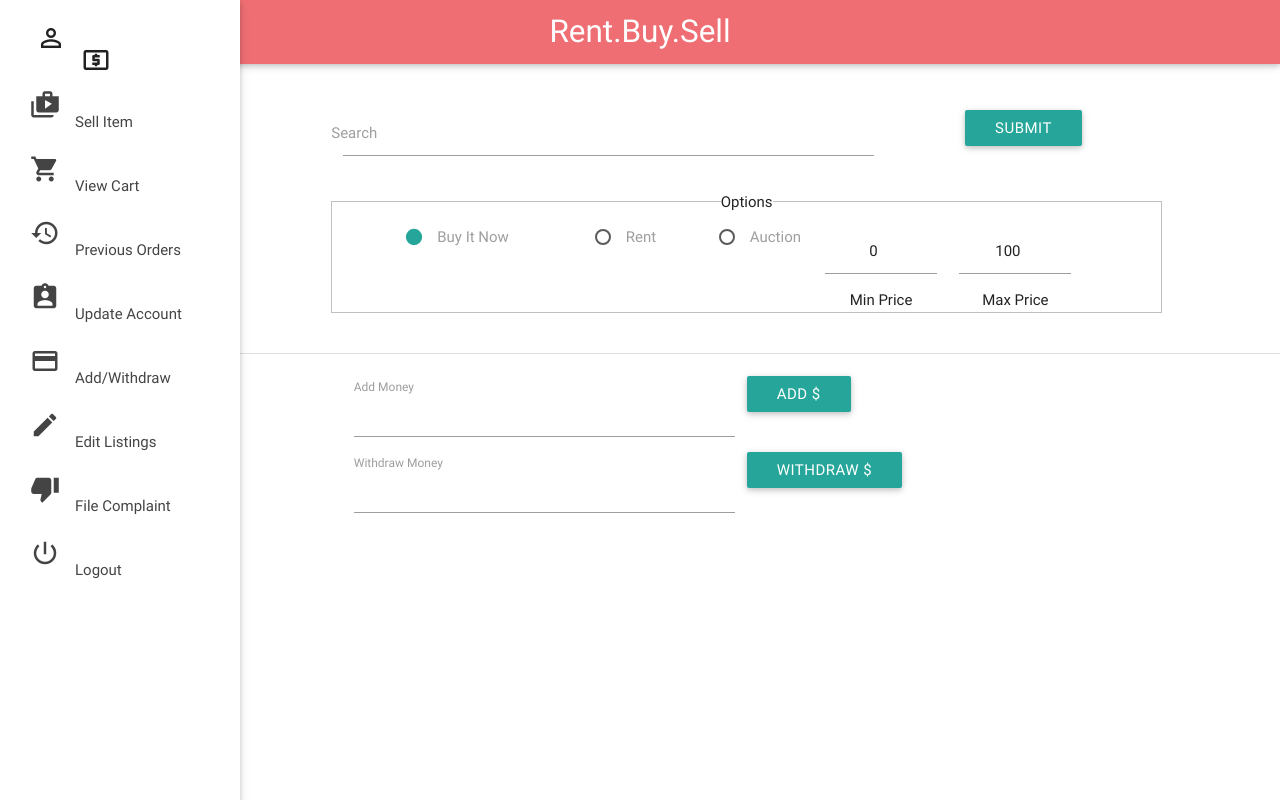
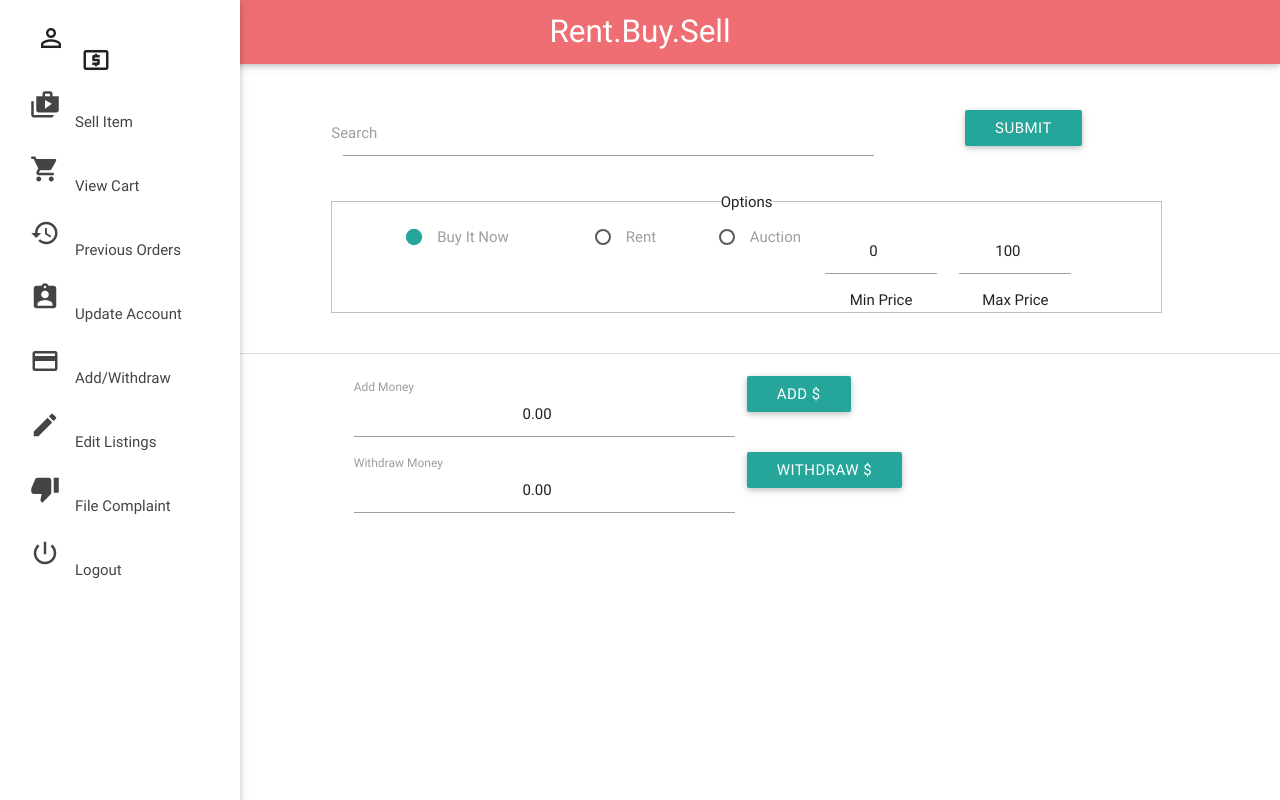
Before and after one commit to s1cyan/rent-buy-sell322, a Django app: template rbs_app/rbs_application/templates/add-withdraw.html in a window 1280 px wide. Run offline with Django 3.2, Linux system fonts and the light colour scheme; the template is opened without the code that fills it, so the values that code supplies are empty.

Commit message:
Add withdraw fields automatically set to show 0.00; also min for both inputs are 0.

```diff
--- a/rbs_app/rbs_application/templates/add-withdraw.html
+++ b/rbs_app/rbs_application/templates/add-withdraw.html
@@ -13,7 +13,8 @@
 
             <div class="col s12">
                 <div class="input-field col s6">
-                    <input id="add" name="add" type="number">
+                    <input id="add" name="add" type="number" value="0.00"
+                           min="0">
                     <label class="active " for="add" data-success="">Add Money</label>
 
                 </div>
@@ -23,7 +24,8 @@
 
             <div class="col s12">
                 <div class="input-field col s6">
-                    <input id="withdraw" name="withdraw" type="number">
+                    <input id="withdraw" name="withdraw" type="number"
+                           value="0.00" min="0">
                     <label class="active " for="withdraw" data-success="">Withdraw Money</label>
 
                 </div>
```
